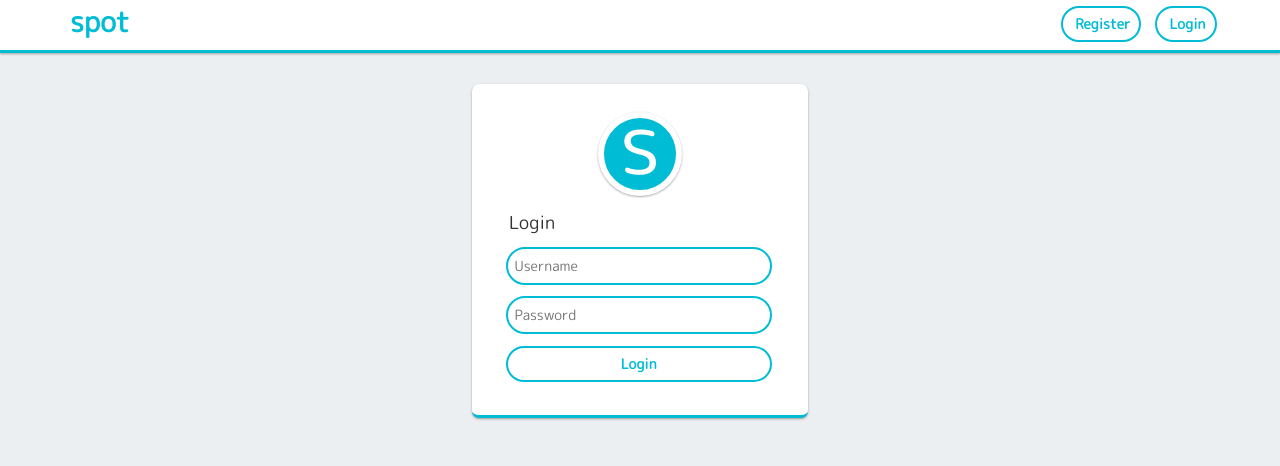
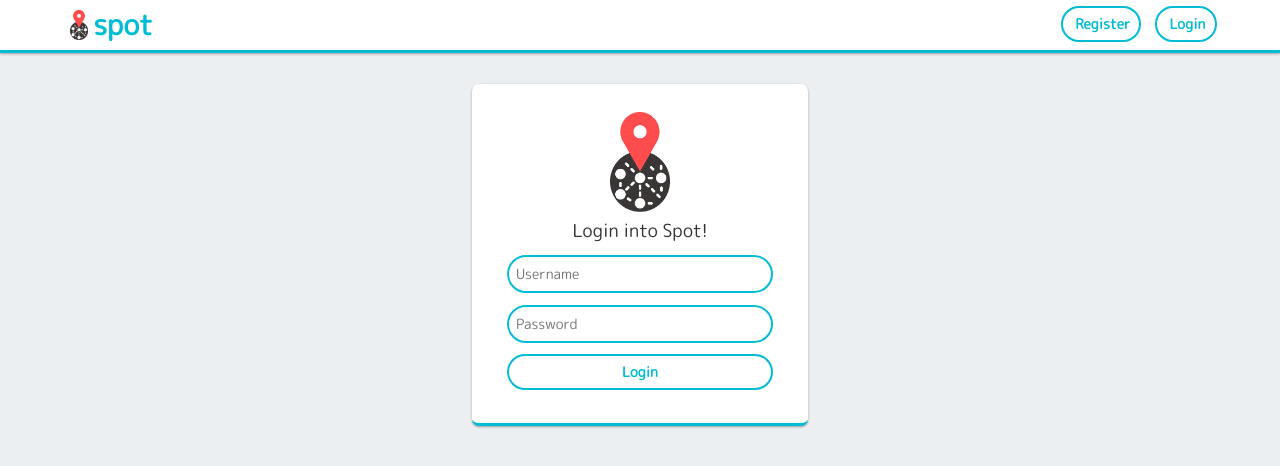
Before and after one commit to grychi/spot, a website: page www/login.html in a window 1280 px wide. Drawn offline with nearby package versions, Linux system fonts and the light colour scheme.

Commit message:
adding icon

```diff
--- a/www/css/style.css
+++ b/www/css/style.css
@@ -252,6 +252,21 @@ input[type=file] {
     fill: transparent;
 }
 
+.navbar-brand>img {
+    display: inline;
+    margin-right: 5px;
+    margin-top: -5px;
+}
+
+#regContainer, #loginContainer {
+	text-align:center;
+}
+
+#regContainer img, #loginContainer img {
+	height:100px;
+}
+
+
 @keyframes loading {
     0% {
       transform: rotate(0);
--- a/www/login.html
+++ b/www/login.html
@@ -19,6 +19,7 @@
     <link rel="stylesheet" href="css/style.css">
     <link rel="stylesheet" href="css/login.css">
     <script src="js/login.js"></script>
+    <link rel="icon" type="image/png" href="img/logo.png" />
 </head>
 
 <body>
@@ -33,7 +34,7 @@
                     <span class="icon-bar"></span>
                     <span class="icon-bar"></span>
                 </button>
-                <a class="navbar-brand" href="#">spot</a>
+                <a class="navbar-brand" href="#"><img src="img/logo.png" style="height:30px;">spot</a>
             </div>
             <div id="navbar" class="navbar-collapse collapse">
 
@@ -50,8 +51,8 @@
     </nav>
     <div id="content">
         <div id="loginContainer">
-            <div id="logo">s</div>
-            <h4>Login</h4>
+            <img src="img/logo.png">
+            <h4>Login into Spot!</h4>
             <input type="username" id="username" placeholder="Username" spellcheck="false" required><br>
             <input type="password" id="password" placeholder="Password" spellcheck="false" required><br>
             <div id="continueBtn" class="btn">Login</div>
```
Also changed, not shown: www/index.html (+3 -1 lines), www/register.html (+4 -1 lines).
